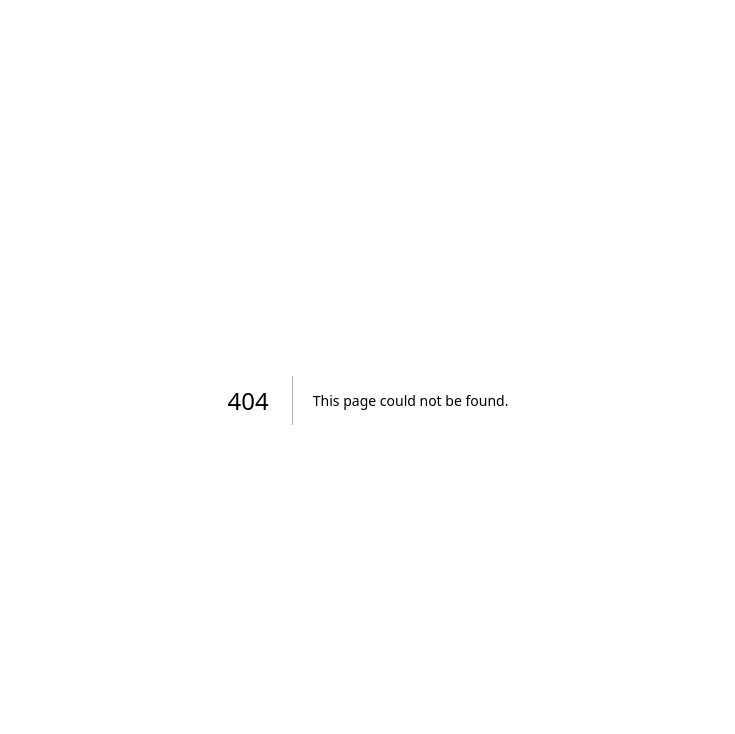
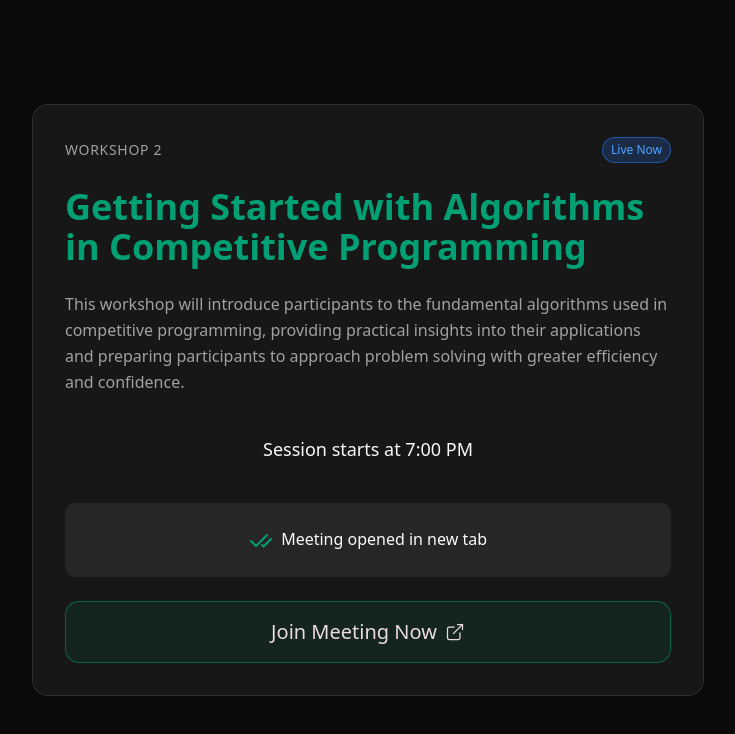
Before and after one commit to IEEEUCSC/reidxtreme-4.0, a Next.js app: page /session-2 in a window 1280 px wide. Before the commit this address had no page. Shown: the top 734 px of the page, without its empty margins (272-1007 px from the left). Built offline with nearby package versions, Linux system fonts and the light colour scheme.

Commit message:
Add Workshop 2 session page with meeting redirect
Introduces a new page for Workshop 2, including session details and an automatic redirect to the meeting link with a countdown. Also adds an empty index.html file.

```diff
--- /dev/null
+++ b/app/session-2/page.tsx
@@ -0,0 +1,144 @@
+"use client";
+
+import { CheckCheck, ExternalLink } from "lucide-react";
+import BubbleUpButton from "@/components/ui/BubbleUpButton/BubbleUpButton";
+import { useEffect, useState } from "react";
+
+// Workshop data
+const workshopData = {
+  subheading: "Workshop 2",
+  title: "Getting Started with Algorithms in Competitive Programming",
+  description:
+    "This workshop will introduce participants to the fundamental algorithms used in competitive programming, providing practical insights into their applications and preparing participants to approach problem solving with greater efficiency and confidence.",
+  meetingLink:
+    "https://zoom.us/j/92957770964?pwd=bItSG9nGA725wzyFcygSzqR6cthPiM.1", // Replace with actual meeting link
+  redirectDelay: 5, // seconds
+};
+
+export default function Workshop2Page() {
+  const [countdown, setCountdown] = useState(workshopData.redirectDelay);
+  const [redirected, setRedirected] = useState(false);
+
+  useEffect(() => {
+    const timer = setInterval(() => {
+      setCountdown((prev) => {
+        if (prev <= 1 && !redirected) {
+          setRedirected(true);
+          window.open(workshopData.meetingLink, "_blank");
+          return 0;
+        }
+        return prev - 1;
+      });
+    }, 1000);
+
+    return () => clearInterval(timer);
+  }, [redirected]);
+
+  const handleJoinNow = () => {
+    setRedirected(true);
+    window.open(workshopData.meetingLink, "_blank");
+  };
+
+  const handleGoBack = () => {
+    window.history.back();
+  };
+
+  return (
+    <main className="relative flex min-h-screen items-center justify-center p-4">
+      <div className="flex w-full max-w-2xl flex-col items-center gap-y-6">
+        <WorkshopCard
+          subheading={workshopData.subheading}
+          title={workshopData.title}
+          description={workshopData.description}
+          countdown={countdown}
+          onJoinNow={handleJoinNow}
+          onGoBack={handleGoBack}
+          redirected={redirected}
+        />
+      </div>
+    </main>
+  );
+}
+
+interface WorkshopCardProps {
+  title: string;
+  subheading: string;
+  description: string;
+  countdown: number;
+  onJoinNow: () => void;
+  onGoBack: () => void;
+  redirected: boolean;
+}
+
+const WorkshopCard = ({
+  title,
+  subheading,
+  description,
+  countdown,
+  onJoinNow,
+  redirected,
+}: WorkshopCardProps) => {
+  return (
+    <div className="bg-card border-border flex w-full flex-col gap-y-6 rounded-2xl border p-6 backdrop-blur-sm lg:p-8">
+      <div className="flex flex-col gap-y-4 lg:gap-y-6">
+        <div className="flex items-center justify-between">
+          <p className="text-muted-foreground text-xs font-medium tracking-wider uppercase lg:text-sm">
+            {subheading}
+          </p>
+          <span className="rounded-full border border-blue-500/50 bg-blue-500/20 px-2 py-1 text-xs font-medium text-blue-400">
+            Live Now
+          </span>
+        </div>
+
+        <div className="flex flex-wrap items-center justify-between gap-x-2">
+          <h1 className="text-2xl font-semibold text-[rgba(0,160,116)] lg:text-4xl">
+            {title}
+          </h1>
+        </div>
+
+        <p className="text-muted-foreground text-sm leading-relaxed lg:text-base">
+          {description}
+        </p>
+
+        <div className="rounded-lg p-4 text-center">
+          <p className="text-sm font-medium lg:text-lg">
+            Session starts at 7:00 PM
+          </p>
+        </div>
+
+        {!redirected && countdown > 0 && (
+          <div className="bg-muted/20 rounded-lg p-4 text-center">
+            <p className="text-foreground mb-2 text-sm lg:text-base">
+              Redirecting to meeting in:
+            </p>
+            <p className="text-2xl font-bold text-[rgba(0,160,116)] lg:text-3xl">
+              {countdown}s
+            </p>
+          </div>
+        )}
+
+        {redirected && (
+          <div className="bg-muted rounded-lg p-6 text-center">
+            <p className="border-[rgba(0,160,116,0.5)] text-sm lg:text-base">
+              <CheckCheck className="mr-1 inline-block text-[rgba(0,160,116)]" />{" "}
+              Meeting opened in new tab
+            </p>
+          </div>
+        )}
+      </div>
+
+      <div className="flex flex-col gap-y-3">
+        <button onClick={onJoinNow} className="group">
+          <BubbleUpButton className="group flex w-full cursor-pointer gap-x-2 border-[rgba(0,160,116,0.5)] bg-[rgba(0,160,116,0.1)] py-2 transition-all duration-300 hover:border-[rgba(0,160,116,1)] lg:py-4 lg:text-xl">
+            Join Meeting Now{" "}
+            <ExternalLink
+              className="transition-transform duration-300 group-hover:translate-x-1 group-hover:scale-110"
+              strokeWidth={1.5}
+              size={20}
+            />
+          </BubbleUpButton>
+        </button>
+      </div>
+    </div>
+  );
+};
```
